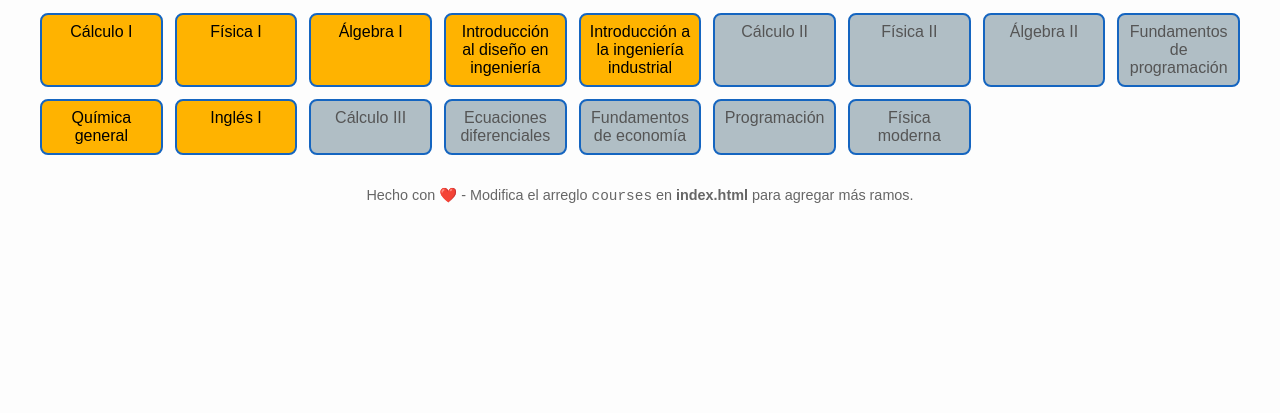
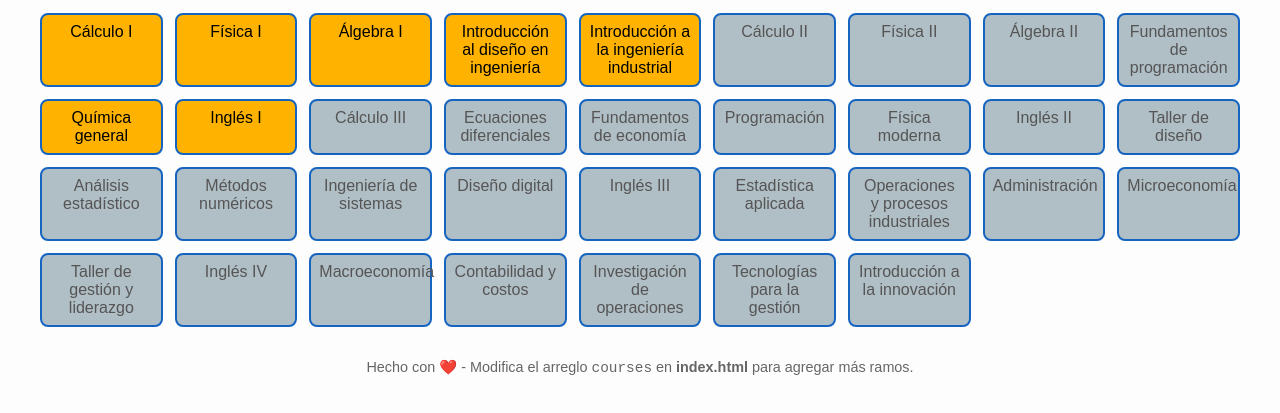
Before and after one commit to yeiicattalina/malla-interactiva-ici-usach, a plain HTML site: page index.html in a window 1280 px wide. Shown: the part 77-490 px from the top of the page. Drawn offline with Linux system fonts and the light colour scheme.

Commit message:
SEMESTRE 6

```diff
--- a/index.html
+++ b/index.html
@@ -48,6 +48,27 @@ const courses = [
     { id:"FUNDECO",  name:"Fundamentos de economía",   sem:3, prereq:["CALC1"] },
     { id:"PROGRA", name:"Programación", sem:2, prereq:["FUNDECO"] },
     { id:"MODERNA", name:"Física moderna", sem:2, prereq:["FIS2"] },
+
+    { id:"ING2",  name:"Inglés II",  sem:4, prereq:["ING1"] },
+    { id:"TDI", name:"Taller de diseño",sem:4, prereq:["FUNDECO"] },
+    { id:"ANIS", name:"Análisis estadístico", sem:4, prereq:["CALC2"] },
+    { id:"METODOS",  name:"Métodos numéricos",   sem:4, prereq:["CALC3", "EDO"] },
+    { id:"INGESIS", name:"Ingeniería de sistemas", sem:4, prereq:["QUIM", "EDO"] },
+    { id:"DISEÑO", name:"Diseño digital", sem:4, prereq:["PROGRA"] },
+
+    { id:"ING3",  name:"Inglés III",  sem:5, prereq:["ING2"] },
+    { id:"ESTADISTICA", name:"Estadística aplicada",sem:5, prereq:["ANIS"] },
+    { id:"OPI", name:"Operaciones y procesos industriales", sem:5, prereq:["QUIM", "MODERNA"] },
+    { id:"ADMI",  name:"Administración",   sem:5, prereq:["INGESIS"] },
+    { id:"MICRO", name:"Microeconomía", sem:5, prereq:["FUNDECO"] },
+    { id:"TGL", name:"Taller de gestión y liderazgo", sem:5, prereq:["INGESIS"] },
+
+    { id:"ING4",  name:"Inglés IV",  sem:5, prereq:["ING3"] },
+    { id:"MACRO", name:"Macroeconomía",sem:5, prereq:["MICRO"] },
+    { id:"CONTA", name:"Contabilidad y costos", sem:5, prereq:["ADMI"] },
+    { id:"INV",  name:"Investigación de operaciones",   sem:5, prereq:["ALG2", "CALC3"] },
+    { id:"TEC", name:"Tecnologías para la gestión", sem:5, prereq:["DISEÑO"] },
+    { id:"INNOVI", name:"Introducción a la innovación", sem:5, prereq:["TDI"] },
 ];
 // --------------------------------
 
```
